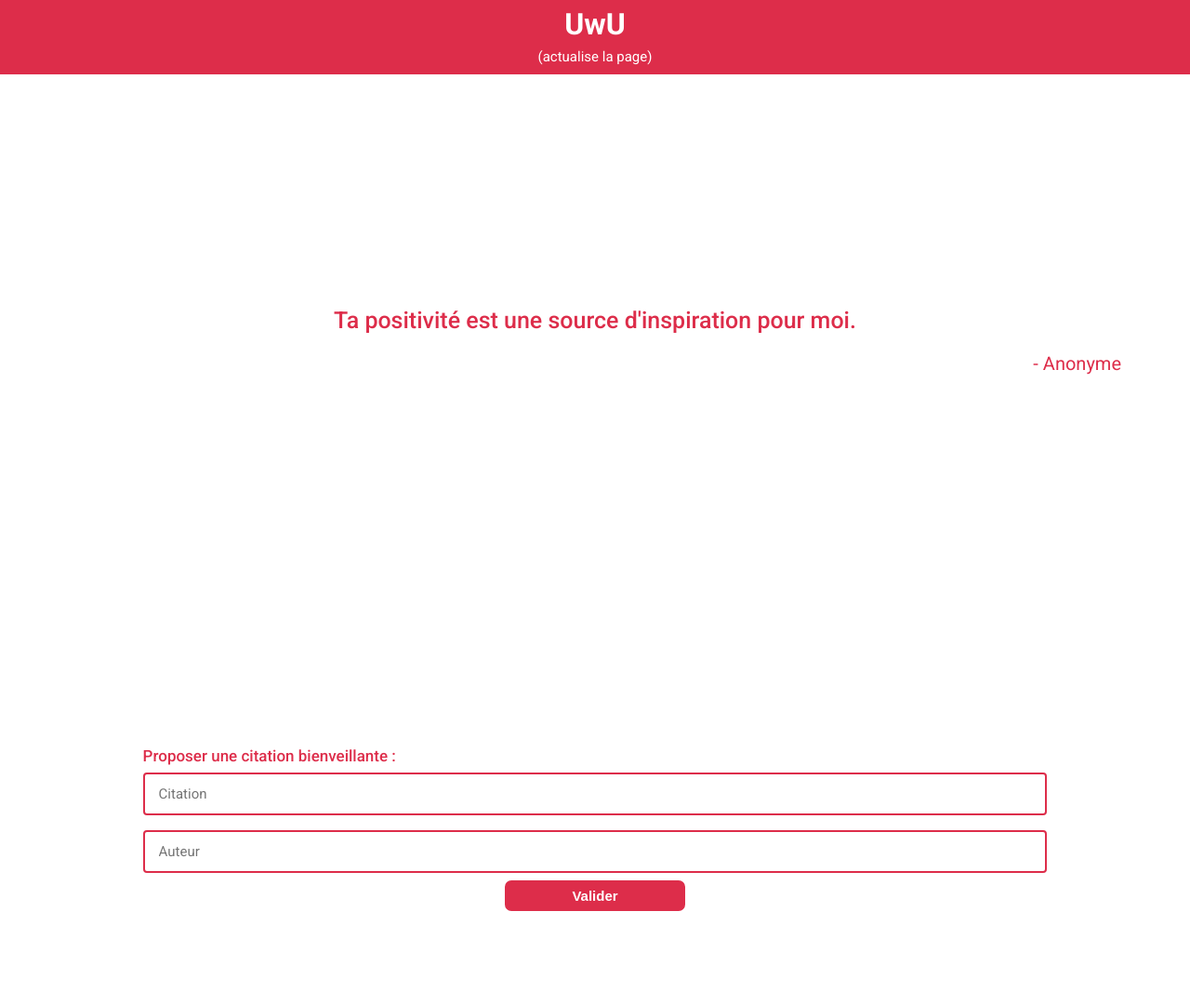
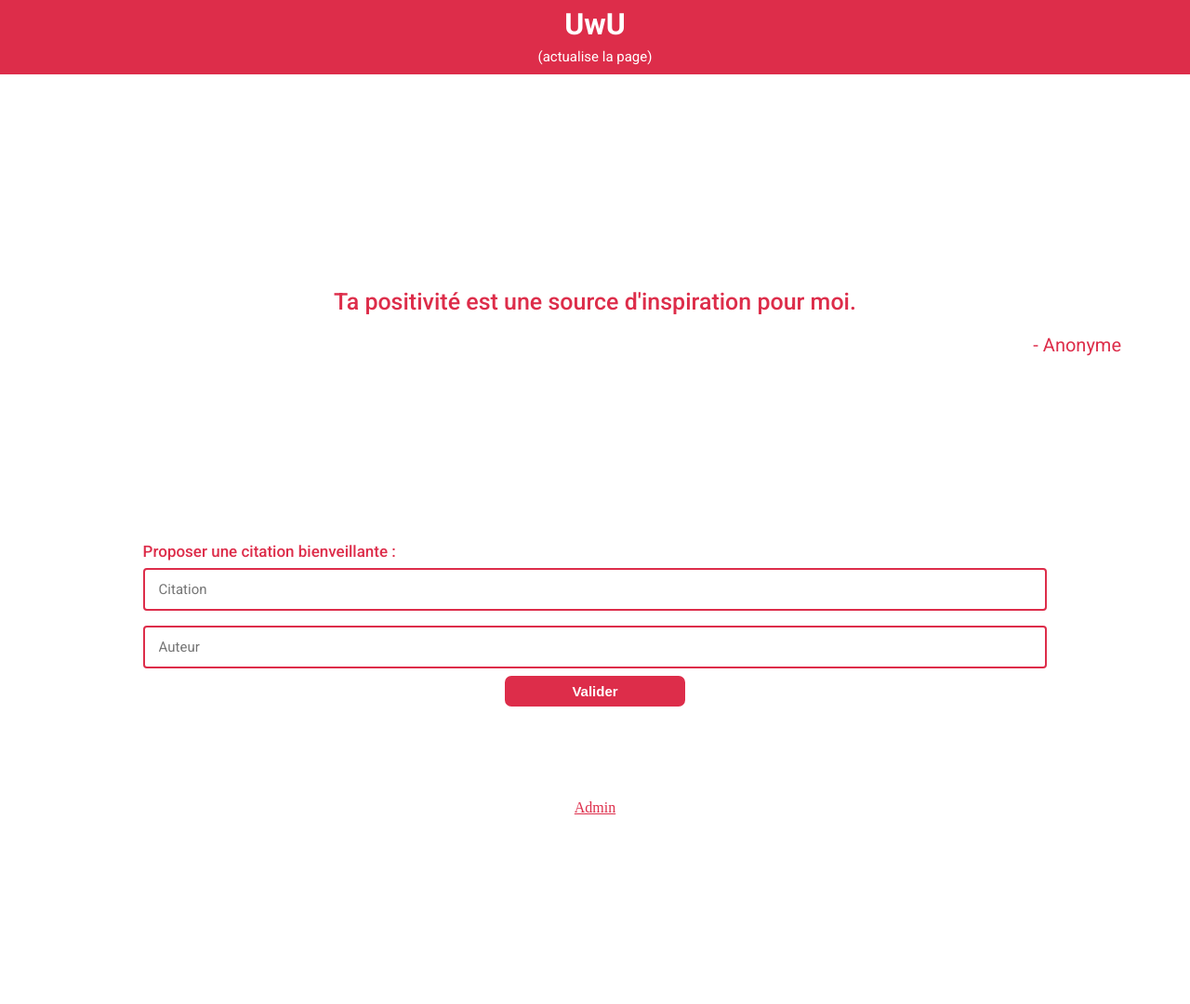
Before and after one commit to aygame101/uwu.ginovalton.fr, a PHP site: page / in a window 1280 px wide. Shown: the whole page at 93% size. After the commit the page ends 876 px from the top, so only its background shows below. Run offline with PHP 8.4, Linux system fonts and the light colour scheme.

Commit message:
Ajout bouton admin bas de page

```diff
--- a/css/styles_index.css
+++ b/css/styles_index.css
@@ -32,7 +32,7 @@ h1 {
     color: #dd2d4a;
     font-family: 'Roboto', sans-serif;
     text-align: center;
-    margin-top: 250px;
+    margin-top: 230px;
     font-size: 25px;
     font-weight: 500;
 }
@@ -45,7 +45,7 @@ h1 {
     margin-right: 10px;
     font-size: 20px;
     font-weight: 400;
-    margin-bottom: 300px;
+    margin-bottom: 100px;
 }
 
 #citations {
@@ -54,7 +54,7 @@ h1 {
 }
 
 #cit_prop {
-    margin-top: 400px;
+    margin-top: 200px;
     margin-left: 12%;
     font-family: 'Roboto', sans-serif;
     font-size: 17px;
@@ -121,3 +121,13 @@ select, input {
     font-weight: 600;
     transition: 0.5s;
 }
+
+.footer_admin {
+    text-align: center;
+}
+
+a {
+    color: #dd2d4a;
+    padding: 20px;
+    border-radius: 10px;
+}
--- a/index.html
+++ b/index.html
@@ -24,6 +24,8 @@
         <p id="line2"></p>
     </div>
 
+    <script src="js/script.js"></script>
+
     <!-- Formulaire pour ajouter une nouvelle citation -->
 
     <p class="footer_cit" id="cit_prop">Proposer une citation bienveillante :</p>
@@ -36,7 +38,8 @@
         <button id="send_cit" type="submit">Valider</button>
     </form>
 
-    <script src="js/script.js"></script>
+    <p class="footer_admin"><a href="admin/index.php">Admin</a></p>
+
 </body>
 
 <footer>
```
Also changed, not shown: README.md.
